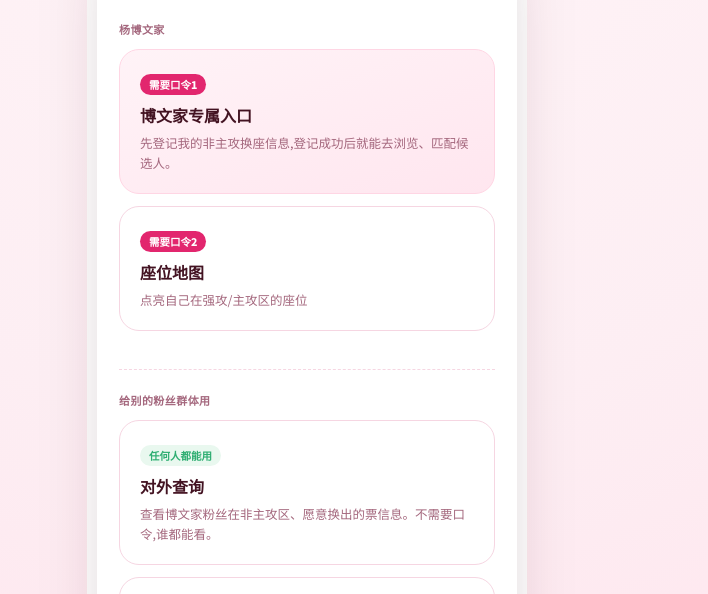
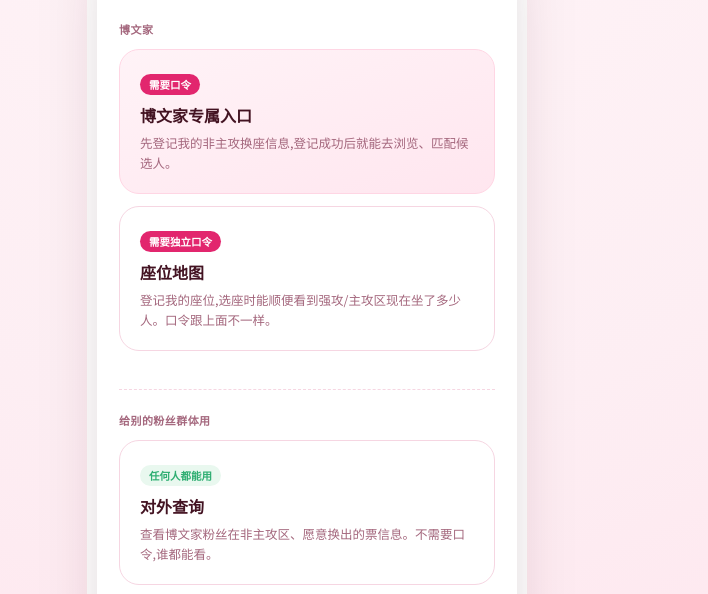
Before and after one commit to YC-451/fifthseatswap, a website: page seatswap/public/index.html in a window 1280 px wide. Shown: the part 150-744 px from the top of the page, without its empty margins (333-1041 px from the left). Drawn offline with Linux system fonts and the light colour scheme.

Commit message:
Update index.html

```diff
--- a/seatswap/public/index.html
+++ b/seatswap/public/index.html
@@ -37,16 +37,16 @@
 
   <div class="portals">
     <div class="entry-group">
-      <div class="group-label">杨博文家</div>
+      <div class="group-label">博文家</div>
       <a class="portal-card internal" href="register.html?entry=1">
-        <span class="badge pw">需要口令1</span>
+        <span class="badge pw">需要口令</span>
         <h3>博文家专属入口</h3>
         <p>先登记我的非主攻换座信息,登记成功后就能去浏览、匹配候选人。</p>
       </a>
-      <a class="portal-card" href="seatmap.html">
-        <span class="badge pw">需要口令2</span>
+      <a class="portal-card" href="seatmap-register.html">
+        <span class="badge pw">需要独立口令</span>
         <h3>座位地图</h3>
-        <p>点亮自己在强攻/主攻区的座位</p>
+        <p>登记我的座位,选座时能顺便看到强攻/主攻区现在坐了多少人。口令跟上面不一样。</p>
       </a>
     </div>
 
```
